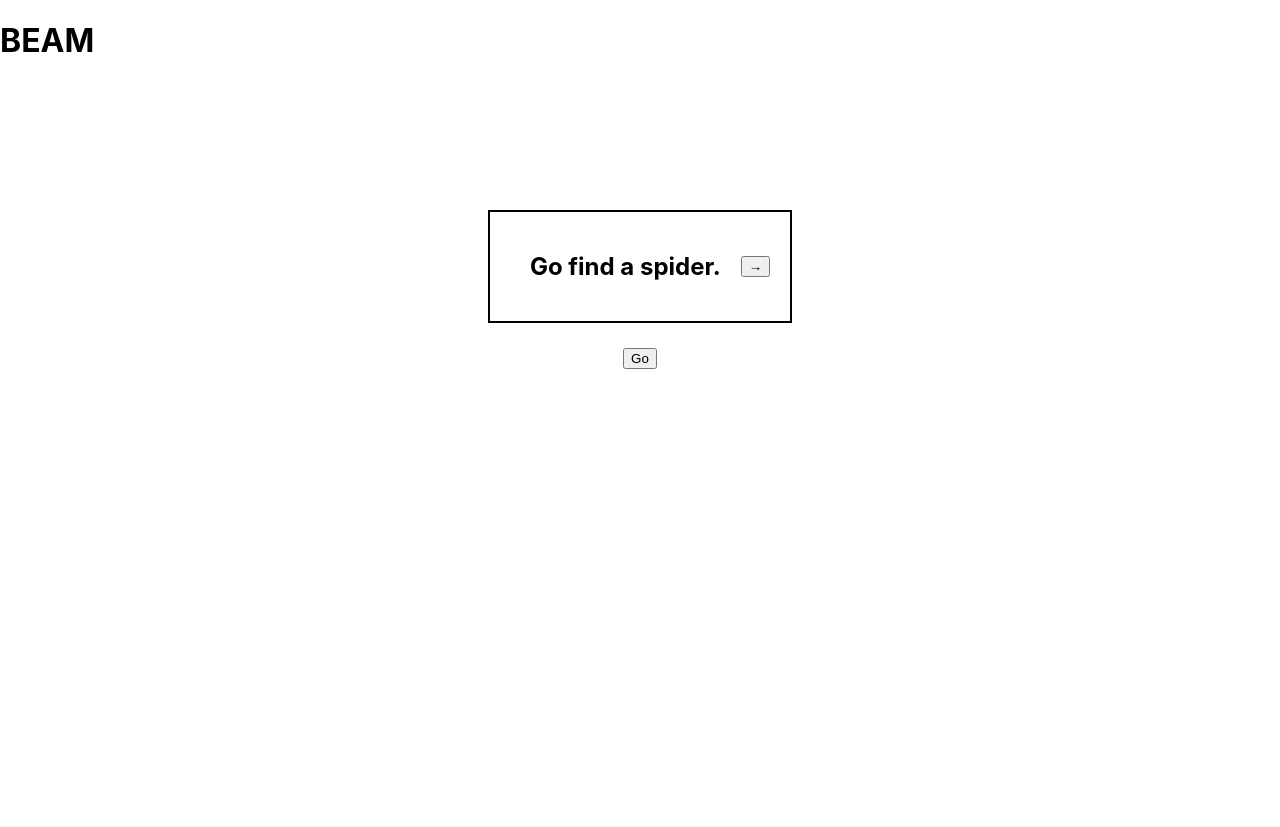
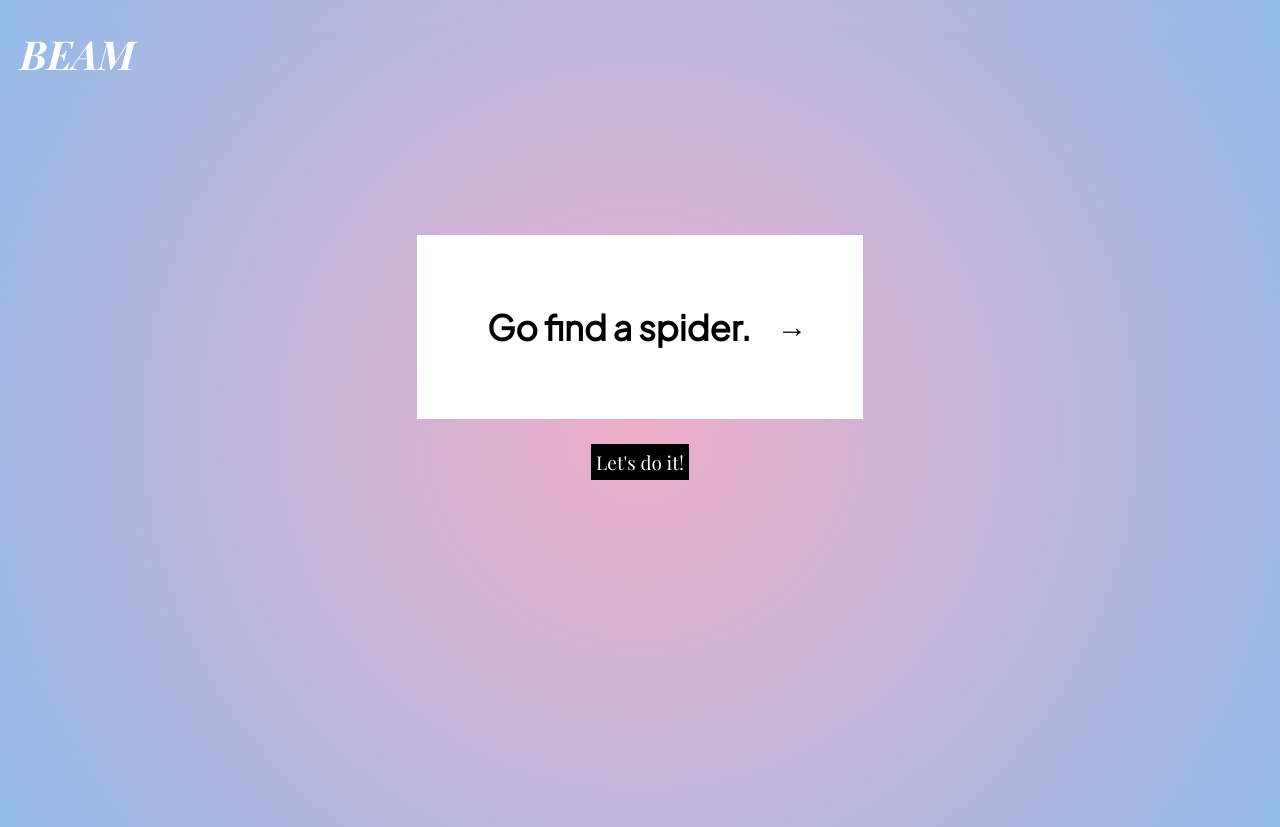
Before and after one commit to espressoGoddess/beam, a React (Create React App) app: page / in a window 1280 px wide. Built offline with nearby package versions, Linux system fonts and the light colour scheme.

Commit message:
feat: add styling for activities page

```diff
--- a/public/index.html
+++ b/public/index.html
@@ -3,6 +3,10 @@
   <head>
     <meta charset="utf-8" />
     <link rel="icon" href="%PUBLIC_URL%/favicon.ico" />
+    <link rel="preconnect" href="https://fonts.googleapis.com">
+    <link rel="preconnect" href="https://fonts.googleapis.com">
+    <link rel="preconnect" href="https://fonts.gstatic.com" crossorigin>
+    <link href="https://fonts.googleapis.com/css2?family=Playfair+Display&family=Playfair+Display+SC:ital,wght@1,700&family=Plus+Jakarta+Sans&display=swap" rel="stylesheet">
     <meta name="viewport" content="width=device-width, initial-scale=1" />
     <meta name="theme-color" content="#000000" />
     <meta
--- a/src/Components/Activities/Activities.css
+++ b/src/Components/Activities/Activities.css
@@ -1,12 +1,27 @@
 body, html {
   height: 100%;
   width: 100%;
+  background: rgb(238,174,202);
+  background: radial-gradient(circle, rgba(238,174,202,1) 0%, rgba(148,187,233,1) 100%);
 }
 
 h2 {
   margin: 20px;
 }
 
+button {
+  border: none;
+  background-color: white;
+  font-size: 30px;
+}
+
+#go-button {
+  background-color: black;
+  color: white;
+  font-size: 19px;
+  padding: 5px;
+  font-family: 'Playfair Display', serif;
+}
 
 .activity-card {
   margin-top: 10%;
@@ -14,8 +29,10 @@ h2 {
   display: flex;
   justify-content: center;
   align-items: center;
-  border: 2px solid black;
-  padding: 20px;
+  padding: 50px;
+  background-color: white;
+  font-family: 'Plus Jakarta Sans', sans-serif;
+  font-size: 23px;
 }
 
 .activity-page {
--- a/src/Components/Activities/Activities.js
+++ b/src/Components/Activities/Activities.js
@@ -21,7 +21,7 @@ const Activities = ({ activities }) => {
       <h2>{activities[currentActivity].activity}</h2>
       {currentActivity < activities.length - 1 && <button onClick={() => nextActivity()}>→</button>}
     </div>
-    <button>Go</button>
+    <button id="go-button">Let's do it!</button>
     </section>
   )
 }
--- a/src/Components/Header/Header.css
+++ b/src/Components/Header/Header.css
@@ -0,0 +1,6 @@
+h1 {
+  font-family: 'Playfair Display SC', serif;
+  color: white;
+  font-size: 40px;
+  margin-left: 20px;
+}
```
